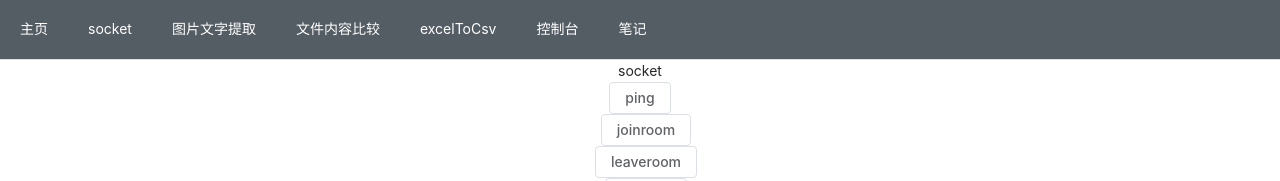
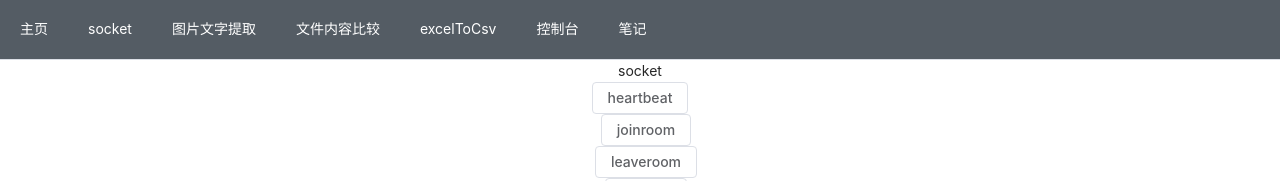
Before and after one commit to shitingbao/library, a Vue app: page /socket in a window 1280 px wide. Shown: the top 181 px of the page. Built offline with nearby package versions, Linux system fonts and the light colour scheme; no server answers.

Commit message:
perf: sn socket

```diff
--- a/src/components/Socket.vue
+++ b/src/components/Socket.vue
@@ -1,7 +1,7 @@
 <template>
   <div class="business">
     socket
-    <el-button @click="ping">ping</el-button>
+    <el-button @click="heartbeat">heartbeat</el-button>
     <el-button @click="joinroom">joinroom</el-button>
     <el-button @click="leaveroom">leaveroom</el-button>
     <el-button @click="userlist">userlist</el-button>
@@ -23,8 +23,8 @@ const brand = ref({});
 const username = ref("user1");
 const socket = NewSocket();
 
-function ping() {
-  socket.emit("ping");
+function heartbeat() {
+  socket.emit("heartbeat");
 }
 
 function joinroom() {
--- a/src/libs/socketio.ts
+++ b/src/libs/socketio.ts
@@ -9,7 +9,7 @@ import { io } from "socket.io-client";
 // });
 
 function NewSocket() {
-  const socket = io("ws://127.0.0.1:5005/iot?name=aa", {
+  const socket = io("ws://127.0.0.1:5005/iot?sn=aaa", {
     withCredentials: true,
     reconnectionDelayMax: 10000,
     auth: {
```
